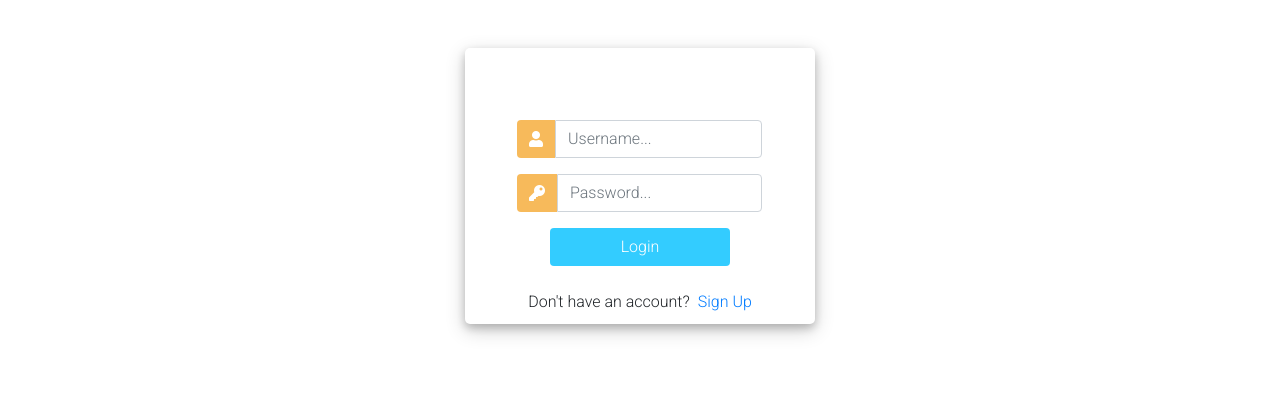
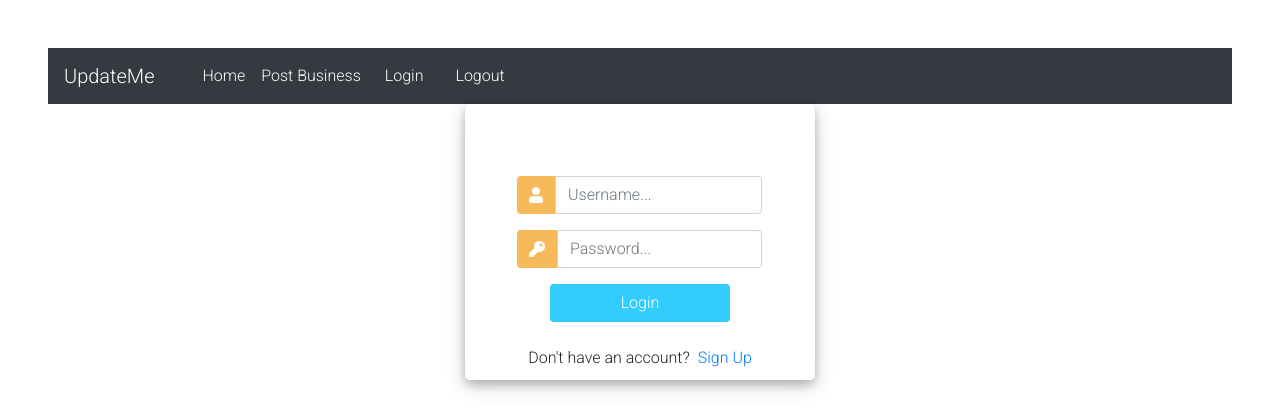
Before and after one commit to Faihope/UpdateMe, a Django app: page /login/ in a window 1280 px wide. Shown: the top 420 px of the page. Run offline with Django 3.2, Linux system fonts and the light colour scheme; some libraries are stand-ins or nearby versions.

Commit message:
add navbar and logout view function and its url

```diff
--- a/project/settings.py
+++ b/project/settings.py
@@ -155,7 +155,7 @@ STATIC_ROOT = os.path.join(BASE_DIR, 'staticfiles')
 DEFAULT_AUTO_FIELD = 'django.db.models.BigAutoField'
 
 LOGIN_REDIRECT_URL = '/'
-# LOGOUT_REDIRECT_URL = '/login'
+LOGOUT_REDIRECT_URL = '/login'
 
 MEDIA_URL = '/media/'
 MEDIA_ROOT = os.path.join(BASE_DIR, 'media')
--- a/updateme/templates/index.html
+++ b/updateme/templates/index.html
@@ -1 +1,5 @@
+{% extends 'base.html'%}
+
+{% block content%}
 <h1>Hello world</h1>
+{% endblock %}
--- a/updateme/templates/navbar.html
+++ b/updateme/templates/navbar.html
@@ -0,0 +1,39 @@
+
+<!DOCTYPE html>
+<html lang="en">
+
+<head>
+    <meta charset="UTF-8">
+    <meta http-equiv="X-UA-Compatible" content="IE=edge">
+    <meta name="viewport" content="width=device-width, initial-scale=1.0">
+    <title>Document</title>
+</head>
+
+<body>
+    {% block content %}
+
+    <nav class="navbar navbar-expand-md navbar-dark bg-dark">
+        <a href="/" style="color: white;" class="navbar-brand">UpdateMe</a>
+        <button type="button" class="navbar-toggler" data-toggle="collapse" data-target="#navbarCollapse">
+            <span class="navbar-toggler-icon"></span>
+        </button>
+
+        <div class="collapse navbar-collapse" id="navbarCollapse">
+            <div class="navbar-nav ml-4">
+                <a href="/" style="color: white;" class="nav-item nav-link">Home</a>
+
+                <a href="" style="color: white;" class="nav-item nav-link">Post Business</a>
+            </div>
+           <span>
+            <div class="d-flex justify-content-end " >
+                <a href="{% url 'login' %}" style="color: white;" class="nav-item nav-link ">Login</a>
+                <a href="{% url 'logout' %}" style="color: white;" class="nav-item nav-link">Logout</a>
+            </div>
+        </span>
+        </div>
+    </nav>
+    {% endblock%}
+  </div>
+</body>
+
+</html>
--- a/updateme/urls.py
+++ b/updateme/urls.py
@@ -9,6 +9,8 @@ urlpatterns=[
     path('',views.index,name='index'),
     path('registeruser/',views.registeruser,name='registeruser'),
 	path('login/', views.loginpage, name="login"),
+    path('logout/',views.logoutuser,name='logout'),
+
 
 
 
--- a/updateme/views.py
+++ b/updateme/views.py
@@ -2,7 +2,7 @@ from django.shortcuts import render,redirect
 from .forms import CreateUserForm
 from django.contrib import messages
 from django.contrib.auth import authenticate,login,logout as dj_login
-
+from django.urls import reverse
 # Create your views here.
 def index(request):
 
@@ -44,3 +44,7 @@ def loginpage(request):
 
 
     return render(request,'registration/login.html')
+
+def logoutuser(request):
+
+    return redirect(reverse('login'))
```
